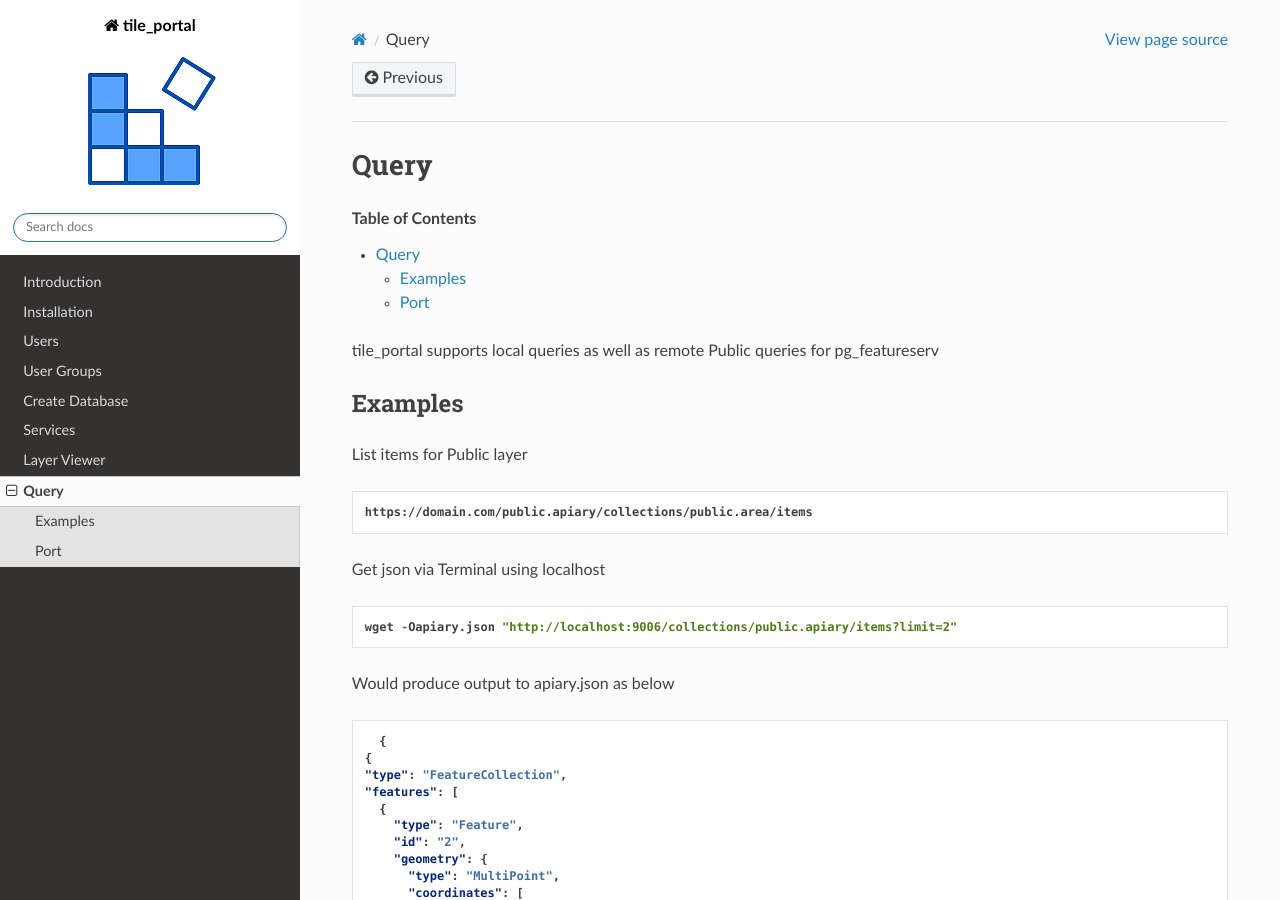
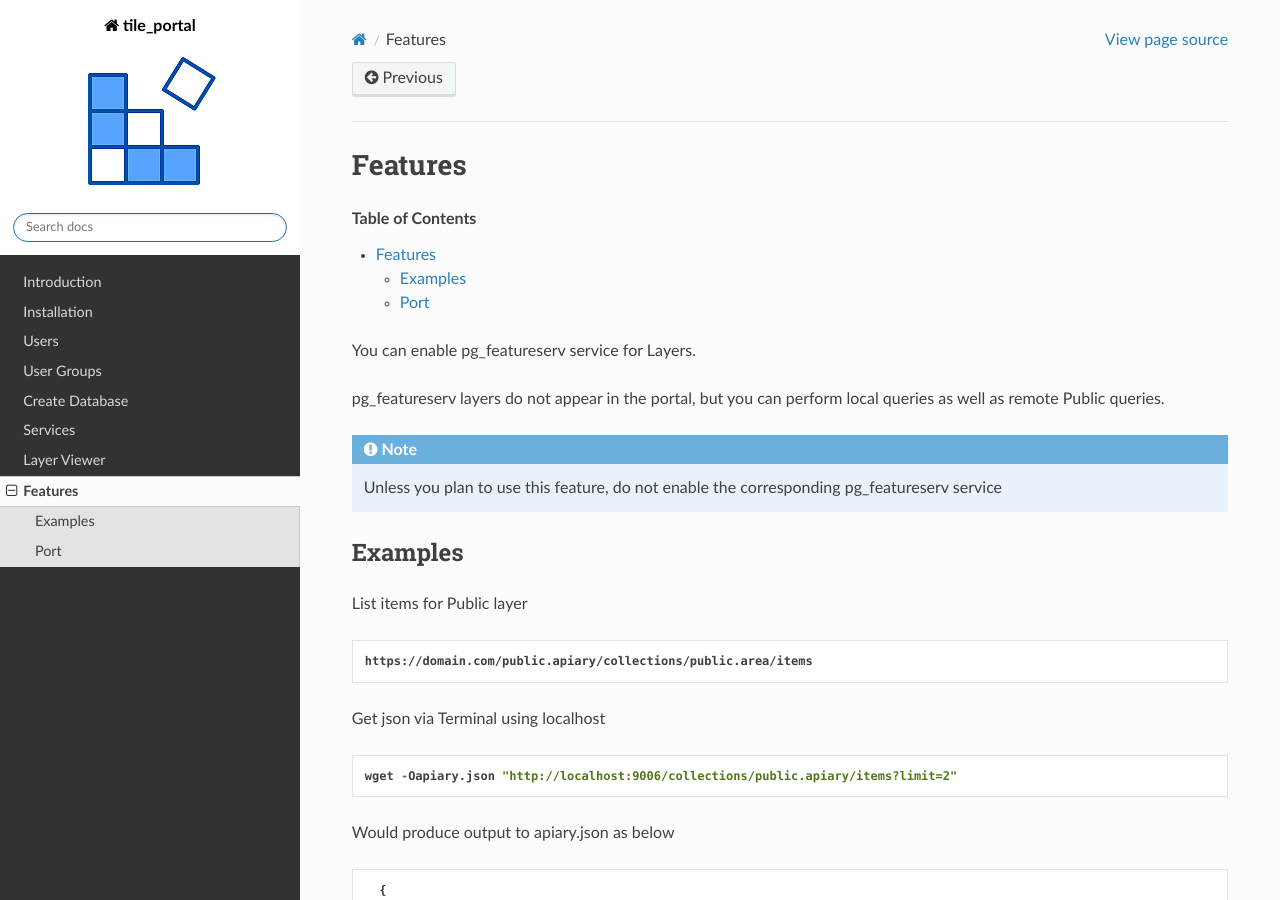
Before and after one commit to AcuGIS/Tile-Portal, a Sphinx documentation site: the page built from docs/source/query.rst, in a window 1280 px wide and 900 px high. Built offline with Sphinx 7.4.7 and the Read the Docs theme 3.1.0, drawn with Linux system fonts in a browser that asks for light colours.

Commit message:
Update query.rst

```diff
--- a/docs/source/query.rst
+++ b/docs/source/query.rst
@@ -7,12 +7,18 @@
    :width: 1em
 
 ************
-Query
+Features
 ************
 
 .. contents:: Table of Contents
 
-tile_portal supports local queries as well as remote Public queries for pg_featureserv
+You can enable pg_featureserv service for Layers.
+
+pg_featureserv layers do not appear in the portal, but you can perform local queries as well as remote Public queries.
+
+.. note::
+
+   Unless you plan to use this feature, do not enable the corresponding pg_featureserv service
 
 Examples
 =======================
```
